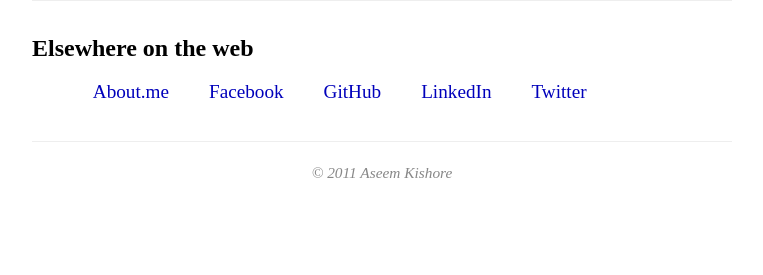
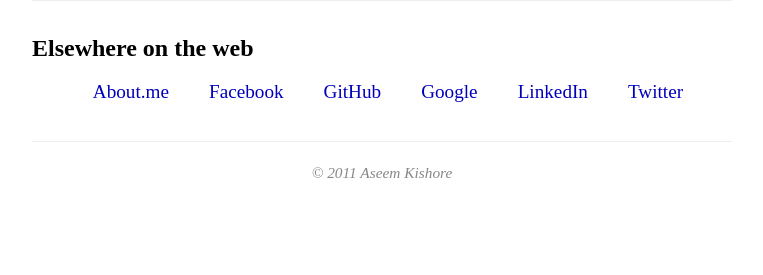
Before and after one commit to aseemk/aseemk.com, a PHP site: page /about/ in a window 1280 px wide. Shown: the part 327-602 px from the top of the page, without its empty margins (10-773 px from the left). Run offline with PHP 8.4, Linux system fonts and the light colour scheme; data that the repository does not hold is empty.

Commit message:
Add Google+ profile link to about page.

```diff
--- a/about.php
+++ b/about.php
@@ -44,6 +44,10 @@
             background-image: url(https://github.com/favicon.ico);
         }
 
+        ul#ext-links a#ext-link-gp:before {
+            background-image: url(https://plus.google.com/favicon.ico);
+        }
+
         ul#ext-links  a#ext-link-li:before {
             background-image: url(http://www.linkedin.com/favicon.ico);
         }
@@ -81,6 +85,7 @@
             <li><a id="ext-link-am" href="http://about.me/aseemk" target="_blank">About.me</a></li>
             <li><a id="ext-link-fb" href="http://www.facebook.com/aseem.kishore" target="_blank">Facebook</a></li>
             <li><a id="ext-link-gh" href="https://github.com/aseemk" target="_blank">GitHub</a></li>
+            <li><a id="ext-link-gp" href="https://plus.google.com/111953344870761422329/about" target="_blank">Google</a></li>
             <li><a id="ext-link-li" href="http://www.linkedin.com/in/akishore" target="_blank">LinkedIn</a></li>
             <li><a id="ext-link-tw" href="http://twitter.com/aseemk" target="_blank">Twitter</a></li>
         </ul>
```
